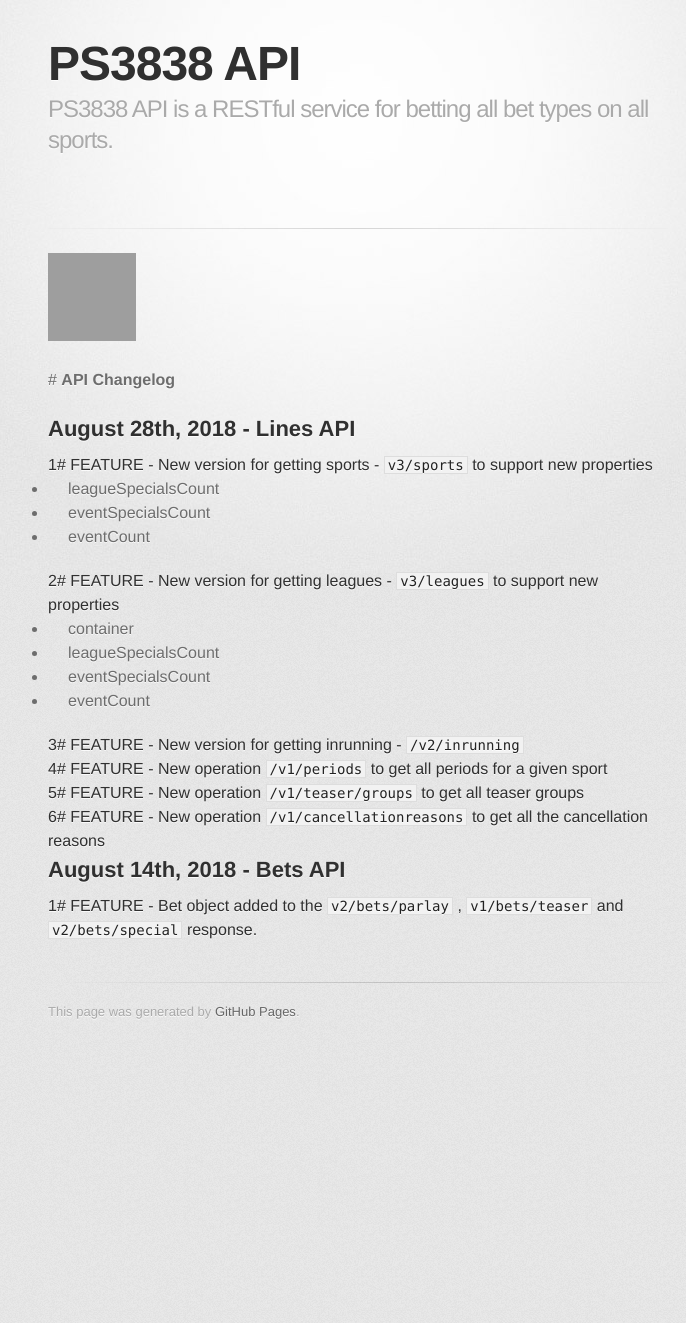
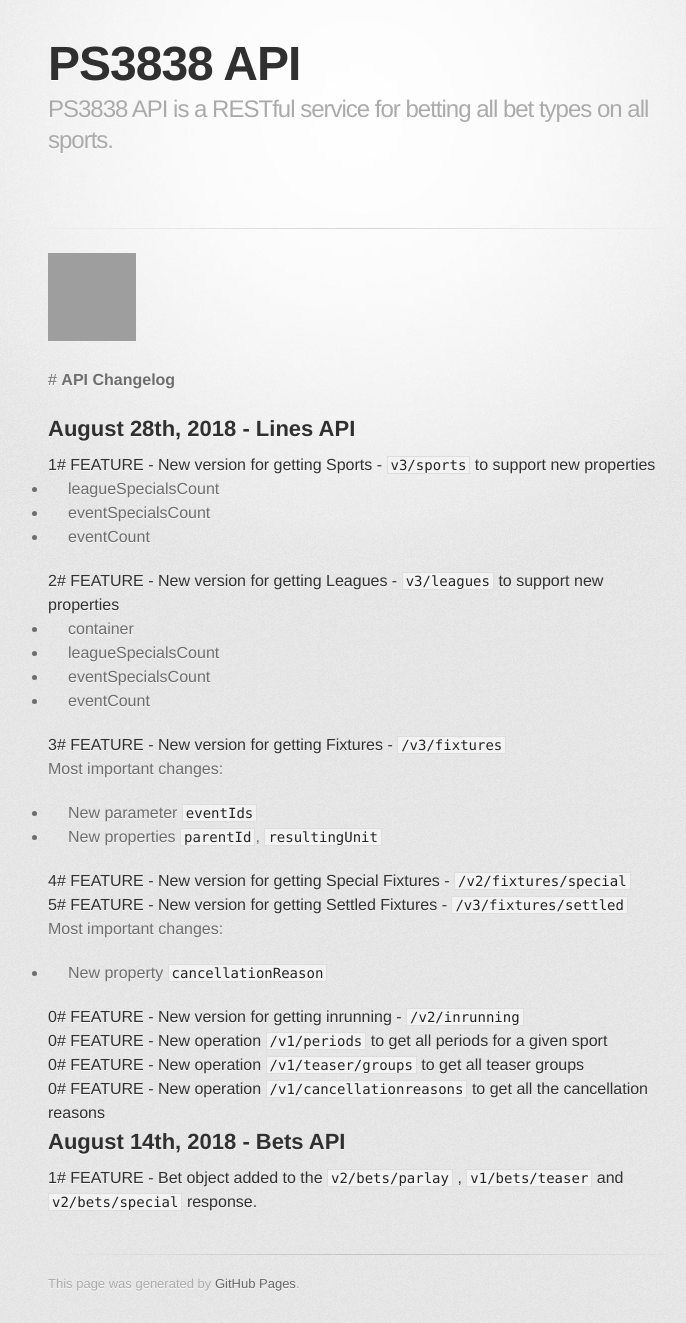
Before and after one commit to ps3838api/ps3838api.github.io, a Jekyll site: the page built from ChangesLog.md, in a window 1280 px wide. Shown: the whole page, without its empty margins (282-968 px from the left). Built offline with Jekyll 4.4.1, drawn with Linux system fonts in a browser that asks for light colours; some web fonts are replaced; our own code applies the rules of GitHub Pages for plain Markdown files; before the commit the page ends 1051 px from its top, so only the background shows below that; grey boxes are pictures that could not be loaded.

Commit message:
Update ChangesLog.md

```diff
--- a/ChangesLog.md
+++ b/ChangesLog.md
@@ -5,24 +5,37 @@
 
 ## August 28th, 2018 - Lines API
 
-##### 1# <span>FEATURE</span>  - New version for getting sports - `v3/sports` to support new properties
+##### 1# <span>FEATURE</span>  - New version for getting Sports - `v3/sports` to support new properties
   + leagueSpecialsCount
   + eventSpecialsCount
   + eventCount
 
-##### 2# <span>FEATURE</span>  - New version for getting leagues - `v3/leagues` to support new properties
+##### 2# <span>FEATURE</span>  - New version for getting Leagues - `v3/leagues` to support new properties
   + container
   + leagueSpecialsCount
   + eventSpecialsCount
   + eventCount
 
-##### 3# <span>FEATURE</span>  - New version for getting inrunning - `/v2/inrunning`
+##### 3# <span>FEATURE</span>  - New version for getting Fixtures  - `/v3/fixtures`
+Most important changes:
+ + New parameter `eventIds`
+ + New properties `parentId`, `resultingUnit`
 
-##### 4# <span>FEATURE</span>  - New operation `/v1/periods` to get all periods for a given sport
+##### 4# <span>FEATURE</span>  - New version for getting Special Fixtures - `/v2/fixtures/special`
 
-##### 5# <span>FEATURE</span>  - New operation `/v1/teaser/groups` to get all teaser groups
+##### 5# <span>FEATURE</span>  - New version for getting Settled Fixtures - `/v3/fixtures/settled`
+Most important changes:
+ + New property `cancellationReason`
 
-##### 6# <span>FEATURE</span>  - New operation `/v1/cancellationreasons` to get all the cancellation reasons
+
+
+##### 0# <span>FEATURE</span>  - New version for getting inrunning - `/v2/inrunning`
+
+##### 0# <span>FEATURE</span>  - New operation `/v1/periods` to get all periods for a given sport
+
+##### 0# <span>FEATURE</span>  - New operation `/v1/teaser/groups` to get all teaser groups
+
+##### 0# <span>FEATURE</span>  - New operation `/v1/cancellationreasons` to get all the cancellation reasons
 
 
 
```
